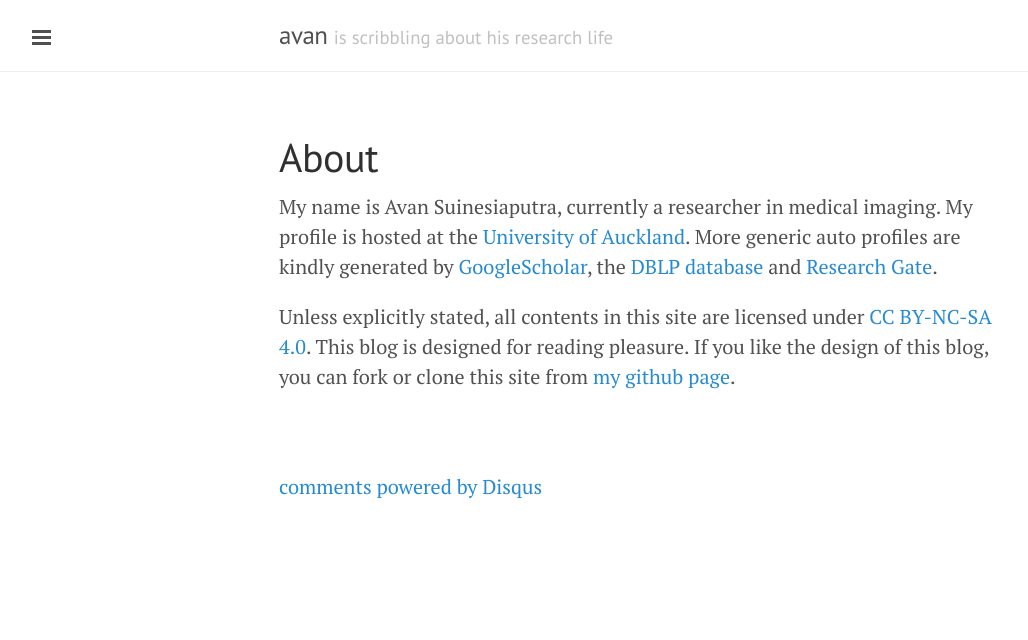
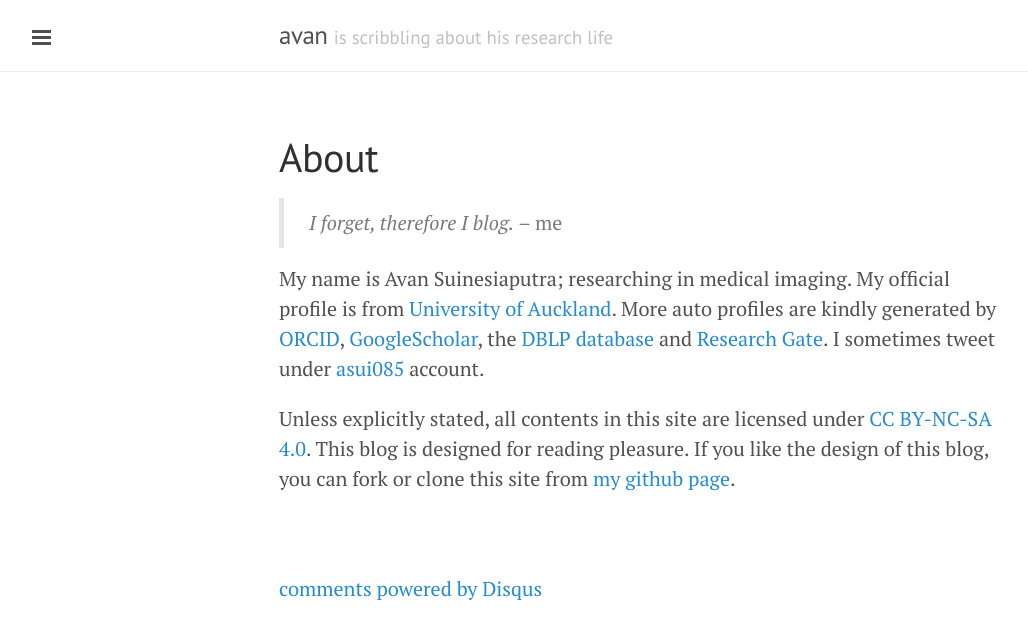
Before and after one commit to avansp/old-jekyll-avansp.github.io, a Jekyll site: the page built from about.md, in a window 1280 px wide. Shown: the top 640 px of the page, without its empty margins (1-1029 px from the left). Built offline with Jekyll 4.4.1, drawn with Linux system fonts in a browser that asks for light colours; nearby versions of some CDN libraries; comment, search, counter and statistics services are not loaded.

```diff
--- a/about.md
+++ b/about.md
@@ -5,7 +5,9 @@ tags: [about]
 comments: true
 ---
 
-My name is Avan Suinesiaputra, currently a researcher in medical imaging. My profile is hosted at the [University of Auckland][avan-uoa]. More generic auto profiles are kindly generated by [GoogleScholar][avan-gscholar], the [DBLP database][avan-dblp] and [Research Gate][avan-rgate].
+> *I forget, therefore I blog.* -- me
+
+My name is Avan Suinesiaputra; researching in medical imaging. My official profile is from [University of Auckland][avan-uoa]. More auto profiles are kindly generated by [ORCID][avan-orcid], [GoogleScholar][avan-gscholar], the [DBLP database][avan-dblp] and [Research Gate][avan-rgate]. I sometimes tweet under [asui085][avan-tweeter] account.
 
 Unless explicitly stated, all contents in this site are licensed under [CC BY-NC-SA 4.0][lic]. This blog is designed for reading pleasure. If you like the design of this blog, you can fork or clone this site from [my github page](https://github.com/avansp/avansp.github.io).
 
@@ -13,4 +15,6 @@ Unless explicitly stated, all contents in this site are licensed under [CC BY-NC
 [avan-gscholar]: http://scholar.google.co.nz/citations?user=av3jfhgAAAAJ&hl=en
 [avan-dblp]: http://www.informatik.uni-trier.de/~ley/pers/hy/s/Suinesiaputra:Avan.html
 [avan-rgate]: http://www.researchgate.net/profile/Avan_Suinesiaputra
+[avan-orcid]: http://orcid.org/0000-0003-1165-458X
+[avan-tweeter]: https://twitter.com/asui085
 [lic]: http://creativecommons.org/licenses/by-nc-sa/4.0/
```
Also changed, not shown: _posts/2015-03-12-cmake-tricks-01.md (added, +42 -0 lines), README.md.
